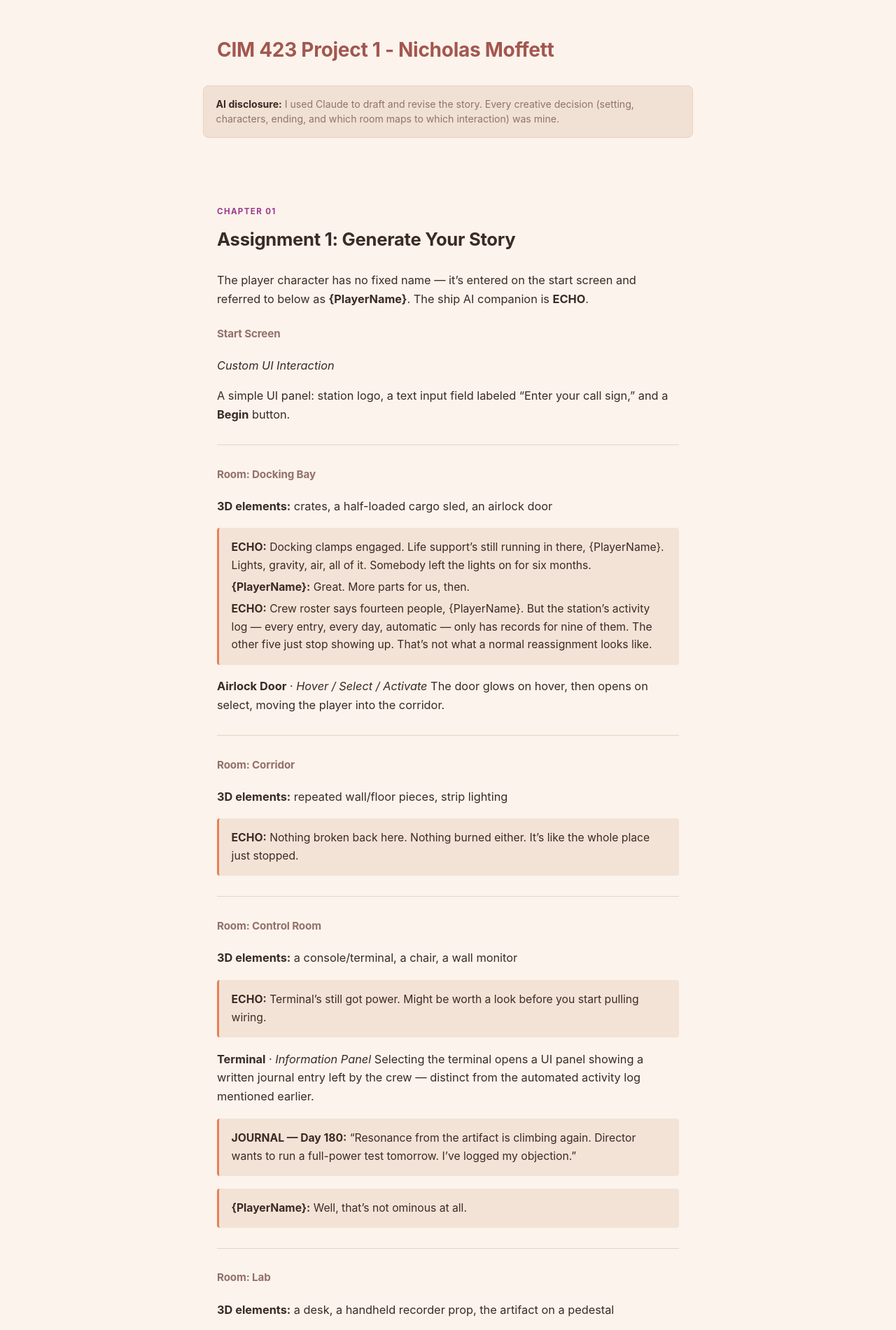
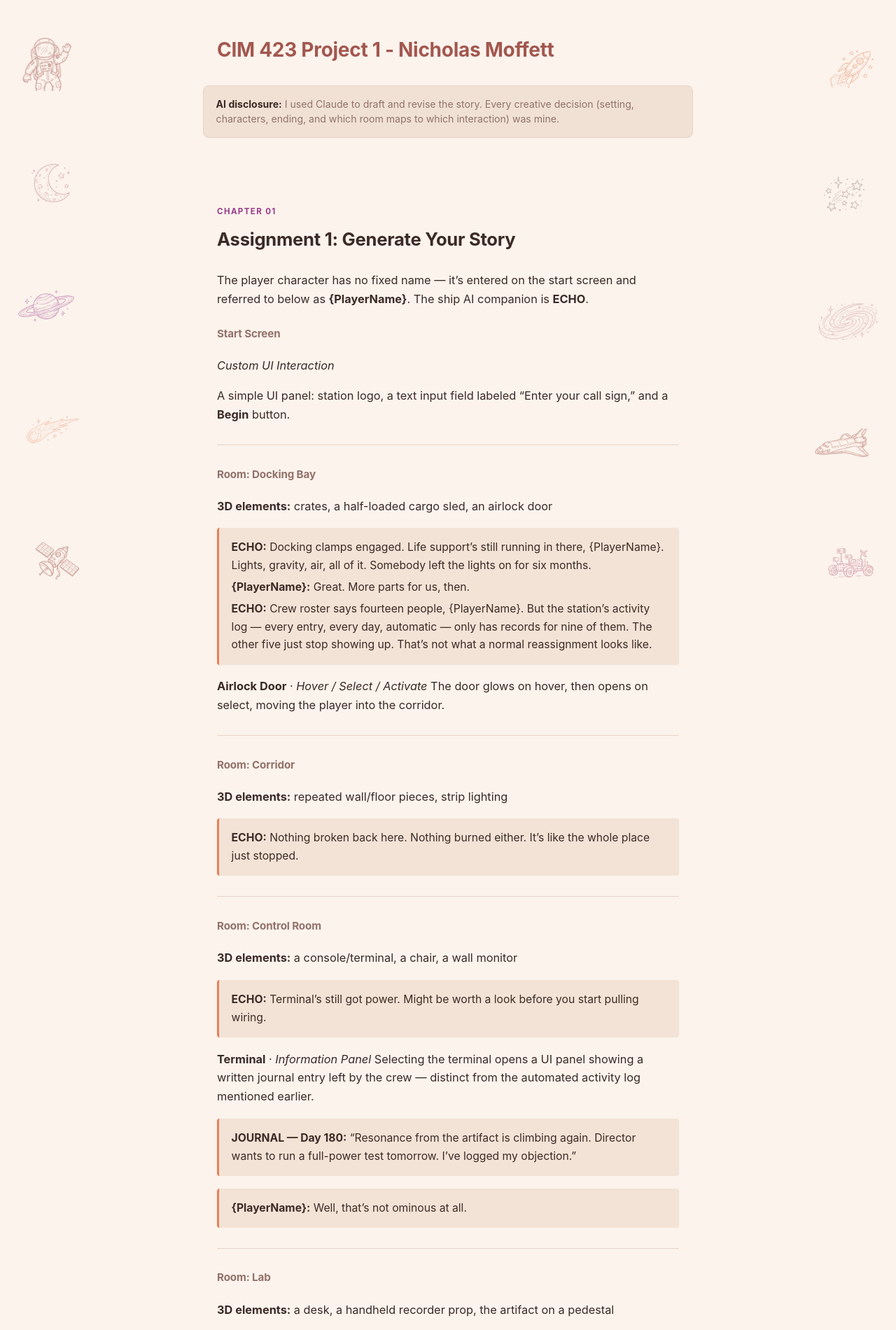
Before and after one commit to moff05/cim423-3d-world, a Jekyll site: the page built from index.md, in a window 1280 px wide. Shown: the top 1900 px of the page at 70% size. Built offline with Jekyll 4.4.1, drawn with Linux system fonts in a browser that asks for light colours.

Commit message:
Add hand-drawn space icons as background decorations
Extracts astronaut, rocket, moon, stars, planet, galaxy, satellite,
comet, shuttle, and rover from a provided line-art sheet, strips the
checkerboard background, and tints each to the Desert dusk palette.
Placed fixed in the side margins on wide viewports.

Co-Authored-By: Claude Sonnet 5 <noreply@anthropic.com>
Claude-Session: https://claude.ai/code/session_01EXSHHrPegx68P7D3CLUmwe

```diff
--- a/_layouts/default.html
+++ b/_layouts/default.html
@@ -134,9 +134,39 @@
     color: var(--muted);
     font-size: 0.85rem;
   }
+  .space-decor {
+    display: none;
+  }
+  @media (min-width: 1150px) {
+    .space-decor {
+      display: block;
+      position: fixed;
+      inset: 0;
+      z-index: -1;
+      pointer-events: none;
+      overflow: hidden;
+    }
+    .space-decor img {
+      position: absolute;
+      opacity: 0.55;
+    }
+  }
 </style>
 </head>
 <body>
+<div class="space-decor" aria-hidden="true">
+  <img src="{{ '/assets/images/space/astronaut.png' | relative_url }}" style="top:6vh; left:2.5vw; width:70px;" alt="">
+  <img src="{{ '/assets/images/space/moon.png' | relative_url }}" style="top:26vh; left:3.5vw; width:55px;" alt="">
+  <img src="{{ '/assets/images/space/planet.png' | relative_url }}" style="top:46vh; left:2vw; width:80px;" alt="">
+  <img src="{{ '/assets/images/space/comet.png' | relative_url }}" style="top:66vh; left:3vw; width:75px;" alt="">
+  <img src="{{ '/assets/images/space/satellite.png' | relative_url }}" style="top:86vh; left:4vw; width:62px;" alt="">
+
+  <img src="{{ '/assets/images/space/rocket.png' | relative_url }}" style="top:8vh; right:2.5vw; width:62px;" alt="">
+  <img src="{{ '/assets/images/space/stars.png' | relative_url }}" style="top:28vh; right:3.5vw; width:58px;" alt="">
+  <img src="{{ '/assets/images/space/galaxy.png' | relative_url }}" style="top:48vh; right:2vw; width:85px;" alt="">
+  <img src="{{ '/assets/images/space/shuttle.png' | relative_url }}" style="top:68vh; right:3vw; width:78px;" alt="">
+  <img src="{{ '/assets/images/space/rover.png' | relative_url }}" style="top:87vh; right:2.5vw; width:65px;" alt="">
+</div>
 <header class="site-header">
   <h1>{{ site.title }}</h1>
 </header>
```
Also changed, not shown: assets/images/space/astronaut.png (added), assets/images/space/comet.png (added), assets/images/space/galaxy.png (added), assets/images/space/moon.png (added), assets/images/space/planet.png (added), assets/images/space/rocket.png (added), assets/images/space/rover.png (added), assets/images/space/satellite.png (added), assets/images/space/shuttle.png (added), assets/images/space/stars.png (added).
